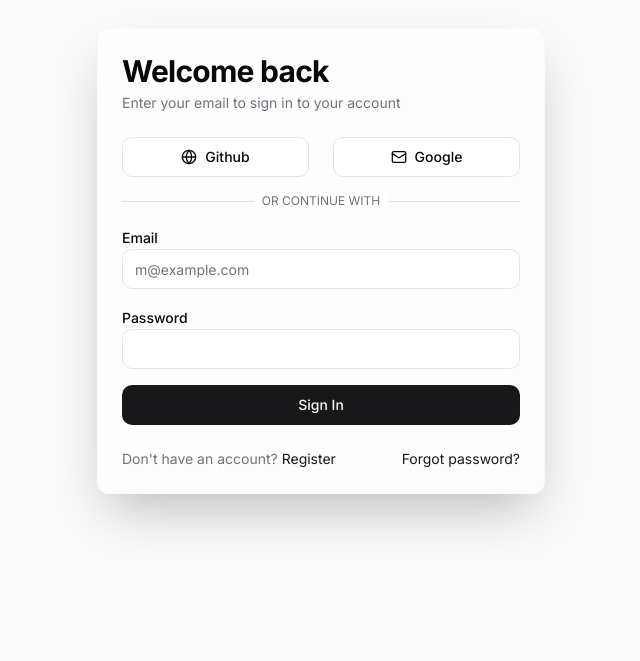
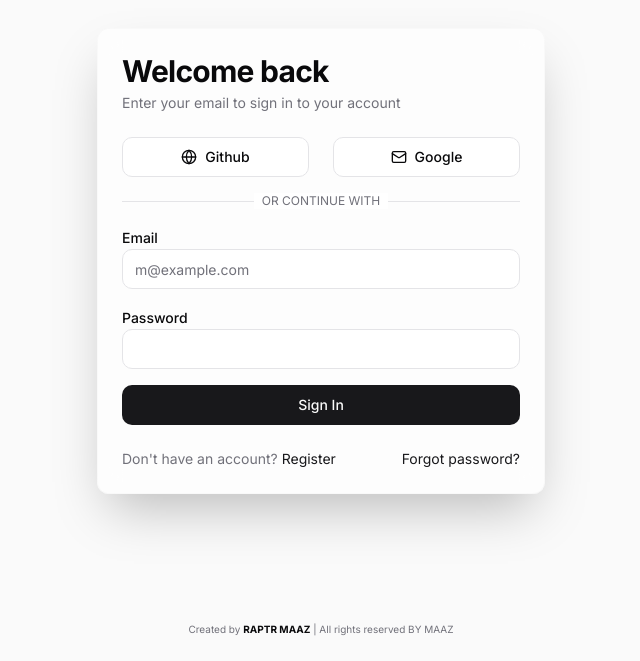
Before and after one commit to Maaz9703/TASK-MANGEMENT-WEB-APP, a Next.js app: page /login in a window 1280 px wide. Shown: the part 139-800 px from the top of the page, without its empty margins (319-959 px from the left). Built offline with nearby package versions, Linux system fonts and the light colour scheme.

Commit message:
Update footer and sidebar with creator credits

```diff
--- a/app/(auth)/login/page.tsx
+++ b/app/(auth)/login/page.tsx
@@ -114,6 +114,9 @@
           </Link>
         </CardFooter>
       </Card>
+      <div className="absolute bottom-6 text-[10px] text-muted-foreground text-center">
+        <p>Created by <span className="font-bold text-foreground">RAPTR MAAZ</span> | All rights reserved BY MAAZ</p>
+      </div>
     </div>
   );
 }
--- a/app/(auth)/register/page.tsx
+++ b/app/(auth)/register/page.tsx
@@ -97,6 +97,9 @@
           </div>
         </CardFooter>
       </Card>
+      <div className="absolute bottom-6 text-[10px] text-muted-foreground text-center">
+        <p>Created by <span className="font-bold text-foreground">RAPTR MAAZ</span> | All rights reserved BY MAAZ</p>
+      </div>
     </div>
   );
 }
--- a/app/page.tsx
+++ b/app/page.tsx
@@ -75,7 +75,9 @@
       </main>
 
       <footer className="py-12 border-t px-6 text-center text-sm text-muted-foreground">
-        &copy; 2024 Motion Inc. All rights reserved. Built with Next.js 16 and Redis Cloud.
+        <p className="font-medium">Created by <span className="text-foreground font-bold">RAPTR MAAZ</span></p>
+        <p className="mt-1">All rights reserved BY MAAZ &copy; {new Date().getFullYear()}</p>
+        <p className="mt-4 text-xs opacity-50">Built with Next.js 16 and Redis Cloud.</p>
       </footer>
     </div>
   );
--- a/components/dashboard/Sidebar.tsx
+++ b/components/dashboard/Sidebar.tsx
@@ -88,6 +88,14 @@
         )}
       </div>
 
+      <div className="p-4 border-t text-[10px] text-muted-foreground text-center">
+        {!collapsed ? (
+          <p>Created by <span className="font-bold text-foreground">RAPTR MAAZ</span><br/>All rights reserved BY MAAZ</p>
+        ) : (
+          <p>© MAAZ</p>
+        )}
+      </div>
+
       <CreateProjectModal
         workspaceId="default" // This should be fetched from session or state
         isOpen={isCreateModalOpen}
```
Also changed, not shown: 1 other file (tests, documents, lock files or other folders).
